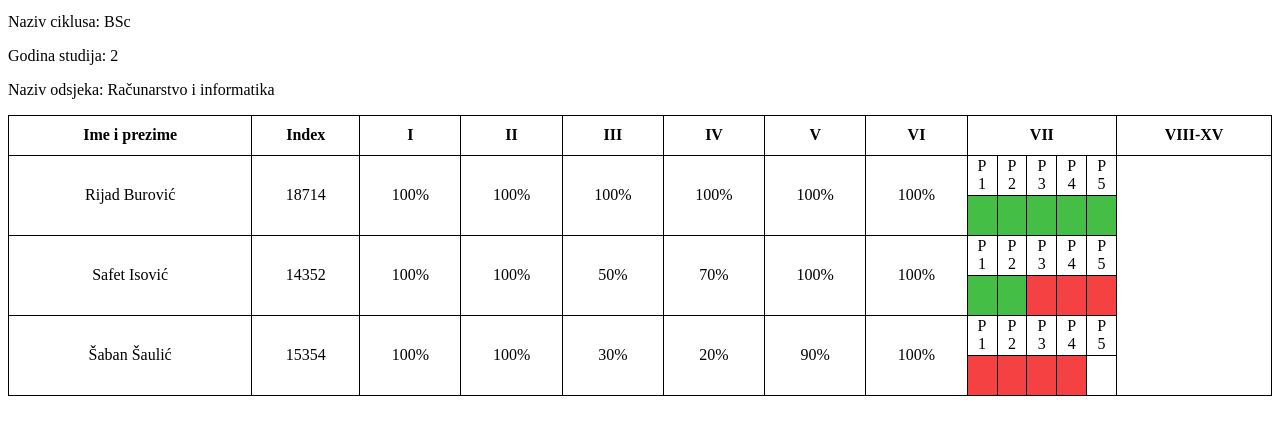
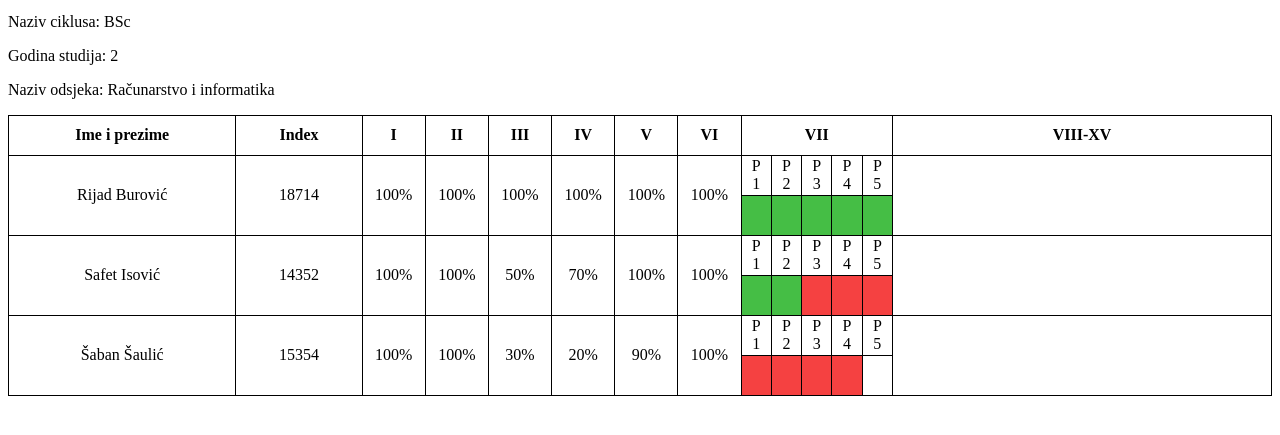
Before and after one commit to Rilenze/web-technologies-project, a plain HTML site: page html/prisustvo.html in a window 1280 px wide. Shown: the part 101-536 px from the top of the page. Drawn offline with Linux system fonts and the light colour scheme.

Commit message:
Završen drugi zadatak

```diff
--- a/css/prisustvo.css
+++ b/css/prisustvo.css
@@ -15,3 +15,18 @@
 .crveno {
     background-color: rgb(245, 65, 65);
 }
+.imena {
+    width: 18%;
+}
+.indexi {
+    width: 10%;
+}
+.sedmice {
+    width: 5%;
+}
+.trenutna {
+    width: 12%;
+}
+.ostale {
+    width: 30%;
+}
--- a/html/prisustvo.html
+++ b/html/prisustvo.html
@@ -17,16 +17,16 @@
 
     <table class="tabela">
         <tr class="red">
-            <th>Ime i prezime</th>
-            <th>Index</th>
-            <th>I</th>
-            <th>II</th>
-            <th>III</th>
-            <th>IV</th>
-            <th>V</th>
-            <th>VI</th>
-            <th colspan="5">VII</th>
-            <th>VIII-XV</th>
+            <th class="imena">Ime i prezime</th>
+            <th class="indexi">Index</th>
+            <th class="sedmice">I</th>
+            <th class="sedmice">II</th>
+            <th class="sedmice">III</th>
+            <th class="sedmice">IV</th>
+            <th class="sedmice">V</th>
+            <th class="sedmice">VI</th>
+            <th class="trenutna" colspan="5">VII</th>
+            <th class="ostale">VIII-XV</th>
         </tr>
         <tr class="red">
             <td rowspan="2">Rijad Burović</td>
@@ -42,6 +42,7 @@
             <td>P <br> 3</td>
             <td>P <br> 4</td>
             <td>P <br> 5</td>
+            <td rowspan="2"></td>
         </tr>
         <tr class="red">
             <td class="zeleno"></td>
@@ -64,6 +65,7 @@
             <td>P <br> 3</td>
             <td>P <br> 4</td>
             <td>P <br> 5</td>
+            <td rowspan="2"></td>
         </tr>
         <tr class="red">
             <td class="zeleno"></td>
@@ -86,6 +88,7 @@
             <td>P <br> 3</td>
             <td>P <br> 4</td>
             <td>P <br> 5</td>
+            <td rowspan="2"></td>
         </tr>
         <tr class="red">
             <td class="crveno"></td>
```
